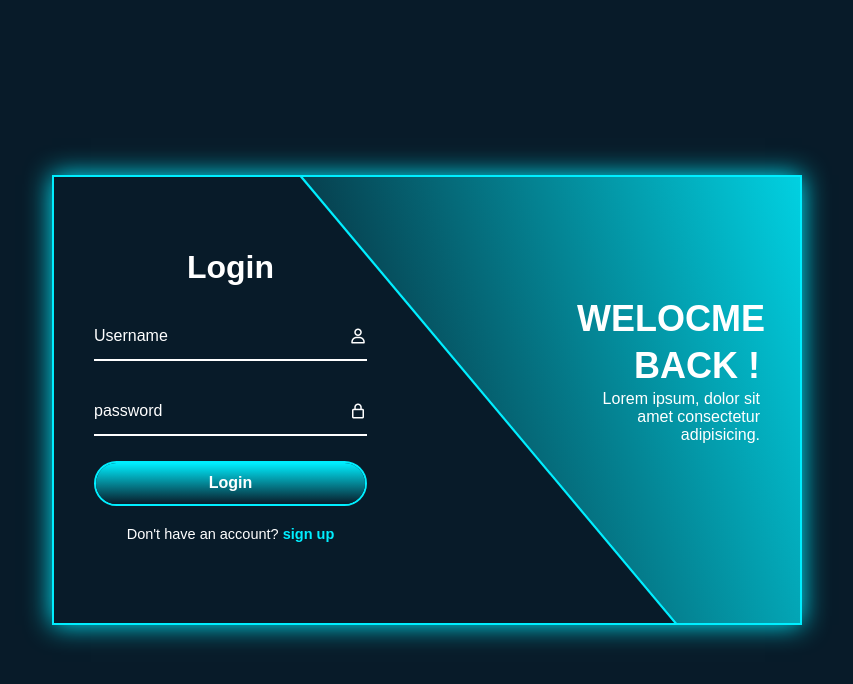
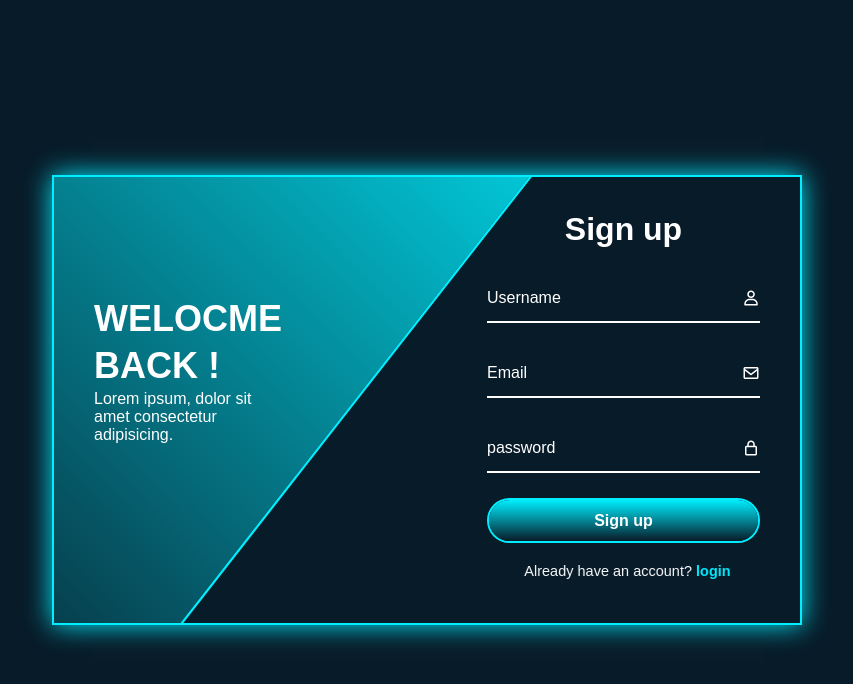
Before and after one commit to Jungmaba/web-clone-coding, a plain HTML site: page tutorial-practice/01_practice/index.html in a window 1280 px wide. Both pictures are taken after a click on the link "sign up". Shown: the whole page, without its empty margins (213-1066 px from the left). Drawn offline with Linux system fonts and the light colour scheme; files whose address does not match are found by name.

Commit message:
:sparkles: complete clone coding project

```diff
--- a/tutorial-practice/01_practice/index.html
+++ b/tutorial-practice/01_practice/index.html
@@ -11,24 +11,23 @@
 
 <body>
     <div class="wrapper">
-
         <span class="bg-animate"></span>
         <span class="bg-animate2"></span>
         <div class="form-box login">
-            <h2>Login</h2>
+            <h2 class="animation" style="--i:0; --j:21;">Login</h2>
             <form action="#">
-                <div class="input-box">
+                <div class="input-box animation" style="--i:1; --j:22;">
                     <input type="test" required>
                     <label>Username</label>
                     <i class='bxr bx-user'></i>
                 </div>
-                <div class="input-box">
+                <div class="input-box animation" style="--i:2;  --j:23;">
                     <input type="password" required>
                     <label>password</label>
                     <i class='bxr bx-lock'></i>
                 </div>
-                <button type="submit" class="btn">Login</button>
-                <div class="logreg-link">
+                <button type="submit" class="btn animation" style="--i:3; --j:24;">Login</button>
+                <div class="logreg-link animation" style="--i:4; --j:25;">
                     <p>Don't have an account?
                         <a href="#" class="register-link">sign up</a>
                     </p>
@@ -36,30 +35,30 @@
             </form>
         </div>
         <div class="info-text login">
-            <h2>Welocme Back !</h2>
-            <p>Lorem ipsum, dolor sit amet consectetur adipisicing.</p>
+            <h2 class="animation" style="--i:0; --j:20;">Welocme Back !</h2>
+            <p class="animation" style="--i:1; --j:21;">Lorem ipsum, dolor sit amet consectetur adipisicing.</p>
         </div>
 
         <div class="form-box register">
-            <h2>Sign up</h2>
+            <h2 class="animation" style="--i:17; --j:0;">Sign up</h2>
             <form action="#">
-                <div class="input-box">
+                <div class="input-box animation" style="--i:18; --j:1;">
                     <input type="test" required>
                     <label>Username</label>
                     <i class='bxr bx-user'></i>
                 </div>
-                <div class="input-box">
+                <div class="input-box animation" style="--i:19; --j:2;">
                     <input type="test" required>
                     <label>Email</label>
                     <i class='bxr bx-envelope'></i>
                 </div>
-                <div class="input-box">
+                <div class="input-box animation" style="--i:20; --j:3;">
                     <input type="password" required>
                     <label>password</label>
                     <i class='bxr bx-lock'></i>
                 </div>
-                <button type="submit" class="btn">Sign up</button>
-                <div class="logreg-link">
+                <button type="submit" class="btn animation" style="--i:21; --j:4;">Sign up</button>
+                <div class="logreg-link animation" style="--i:22; --j:5;">
                     <p>Already have an account?
                         <a href="#" class="login-link">login</a>
                     </p>
@@ -67,13 +66,13 @@
             </form>
         </div>
         <div class="info-text register">
-            <h2>Welocme Back !</h2>
-            <p>Lorem ipsum, dolor sit amet consectetur adipisicing.</p>
+            <h2 class="animation" style="--i:17; --j:0;">Welocme Back !</h2>
+            <p class="animation" style="--i:18; --j:1;">Lorem ipsum, dolor sit amet consectetur adipisicing.</p>
         </div>
     </div>
 
 
-    <script></script>
+    <script src="main.js"></script>
 </body>
 
 </html>
--- a/tutorial-practice/01_practice/main.js
+++ b/tutorial-practice/01_practice/main.js
@@ -0,0 +1,17 @@
+const wrapper = document.querySelector('.wrapper');
+const registerLink = document.querySelector('.register-link');
+const loginLink = document.querySelector('.login-link');
+
+registerLink.onclick = () => {
+    wrapper.classList.add('active');
+}
+
+loginLink.onclick = () => {
+    wrapper.classList.remove('active');
+}
+
+
+// registerLink.addEventListener('click', (e) => {
+//     e.preventDefault();
+//     wrapper.classList.add('active');
+// })
--- a/tutorial-practice/01_practice/style.css
+++ b/tutorial-practice/01_practice/style.css
@@ -39,10 +39,43 @@ body {
     padding: 0 60px 0 40px;
 }
 
+.wrapper .form-box.login .animation {
+    transform: translateX(0);
+    opacity: 1;
+    filter: blur(0);
+    transition: .7s ease;
+    transition-delay: calc(.1s * var(--j));
+}
+.wrapper.active .form-box.login .animation {
+    transform: translateX(-120%);
+    opacity: 0;
+    filter: blur(10px);
+    transition-delay: calc(.1s * var(--i));
+}
+
 .wrapper .form-box.register{
     right: 0;
     padding: 0 40px 0 60px;
-    display: none;
+    pointer-events: none;
+}
+
+.wrapper.active .form-box.register{
+    pointer-events: auto;
+}
+
+.wrapper .form-box.register .animation {
+    transform: translateX(120%);
+    opacity: 0;
+    filter: blur(10px);
+    transition: 0.7s ease;
+    transition-delay: calc(.1s * var(--j));
+}
+
+.wrapper.active .form-box.register .animation {
+    transform: translateX(0);
+    opacity: 1;
+    filter: blur(0);
+    transition-delay: calc(.1s * var(--i));
 }
 
 .form-box h2 {
@@ -176,12 +209,47 @@ body {
 
 }
 
+.wrapper .info-text .animation {
+    transform: translateX(0);
+    opacity: 1;
+    filter: blur(0);
+    transition: .7s ease;
+    transition-delay: calc(.1s * var(--j));
+}
+.wrapper.active .info-text.login .animation {
+    transform: translateX(120%);
+    opacity: 0;
+    filter: blur(10px);
+    transition-delay: calc(.1s * var(--i));
+}
+
+
 .wrapper .info-text.register{
     left: 0;
     text-align: left;
     padding: 0px 150px 60px 40px;
-    display: none;
+    pointer-events: none;
 }
+
+.wrapper.active .info-text.register{
+    pointer-events: auto;
+}
+
+.wrapper .info-text.register .animation {
+    transform: translateX(-120%);
+    opacity: 0;
+    filter: blur(10px);
+    transition: .7s ease;
+    transition-delay: calc(.1s * var(--j));
+}
+
+.wrapper.active .info-text.register .animation {
+    transform: translateX(0);
+    opacity: 1;
+    filter: blur(0);
+    transition-delay: calc(.1s * var(--i));
+}
+
 
 .info-text h2{
     font-size: 36px;
@@ -206,7 +274,13 @@ body {
     transform: rotate(10deg) skewY(40deg);
     /* transform: rotate(0) skewY(0); */
     transform-origin: bottom right;
+    transition:  1.5s ease;
+    transition-delay: 1.45s;
 
+}
+.wrapper.active .bg-animate {
+        transform: rotate(0) skewY(0);
+        transition-delay: .29s
 }
 
 .wrapper .bg-animate2{
@@ -217,7 +291,12 @@ body {
     height: 700px;
     background: #081b29;
     border-top: 3px solid #0ef;
-    /* transform: rotate(-11deg) skewY(-41deg); */
     transform: rotate(0) skewY(0);
     transform-origin: bottom left;
+    transition: 1.5s ease;
+    transition-delay: .5s;
 }
+.wrapper.active .bg-animate2{
+    transform: rotate(-11deg) skewY(-41deg);
+    transition-delay: .85s;
+}
```
